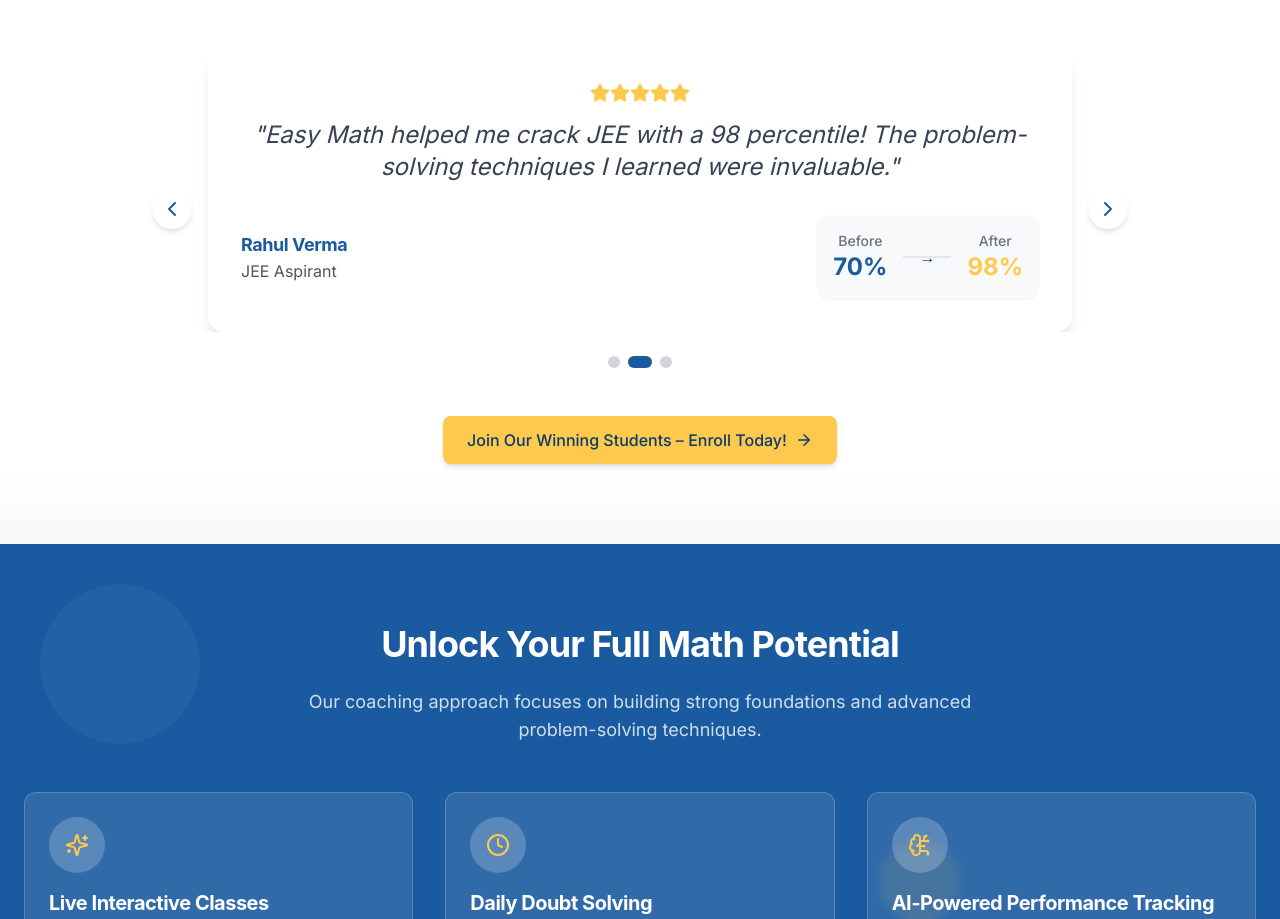
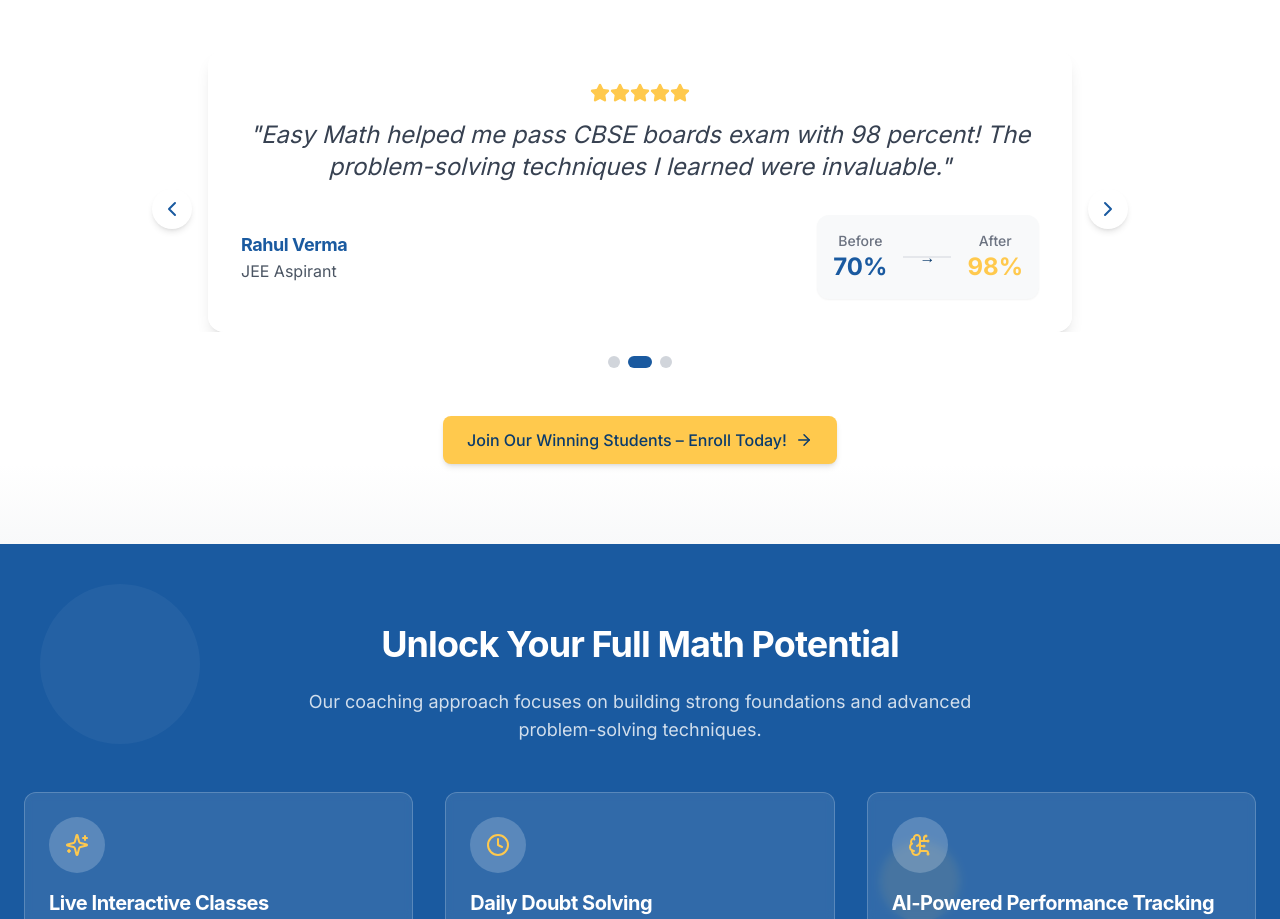
Before and after one commit to 1nup-AM/Easy, a React (Vite) app: page / in a window 1280 px wide. Shown: the part 1901-2820 px from the top of the page. Built offline with nearby package versions, Linux system fonts and the light colour scheme.

Commit message:
Update Testimonials

```diff
--- a/src/components/Testimonials.tsx
+++ b/src/components/Testimonials.tsx
@@ -20,7 +20,7 @@ const testimonials = [
     id: 2,
     name: "Rahul Verma",
     role: "JEE Aspirant",
-    quote: "Easy Math helped me crack JEE with a 98 percentile! The problem-solving techniques I learned were invaluable.",
+    quote: "Easy Math helped me pass CBSE boards exam with 98 percent! The problem-solving techniques I learned were invaluable.",
     before: 70,
     after: 98,
     stars: 5
```
